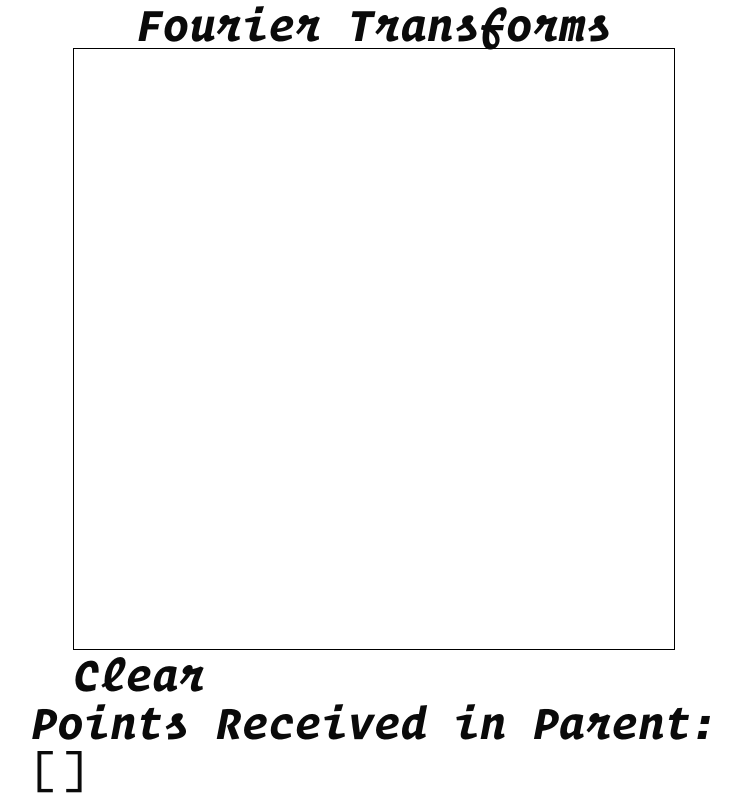
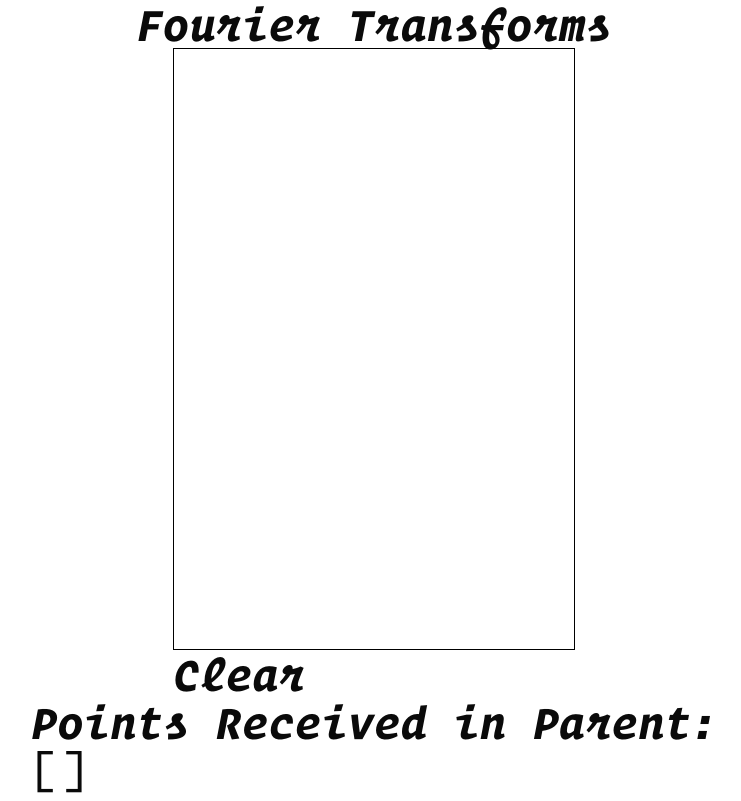
Before and after one commit to 4oeuhtns/fouriertransform, a Next.js app: page / in a window 1280 px wide. Shown: the whole page, without its empty margins (266-1007 px from the left). Built offline with nearby package versions, Linux system fonts and the light colour scheme.

Commit message:
points change

```diff
--- a/app/page.js
+++ b/app/page.js
@@ -67,7 +67,7 @@ export default function Home() {
 <div className="h-screen w-full flex flex-col  items-center text-5xl font-operatorItalic">
 <h1 className="text-5xl font-operatorItalic">Fourier Transforms</h1>
       {/* <div className="w-[600px] h-[600px]"><Epicycle points={points} speed={0.001} width={600} height={600}/></div> */}
-      <div><DrawingCanvas onPointsUpdate={handlePointsUpdate}></DrawingCanvas></div>
+      <div><DrawingCanvas onPointsUpdate={handlePointsUpdate} width={400} height={600}></DrawingCanvas></div>
       <div>
         <h3>Points Received in Parent:</h3>
         <pre>{JSON.stringify(points, null, 2)}</pre>
--- a/components/drawingCanvas.jsx
+++ b/components/drawingCanvas.jsx
@@ -1,7 +1,7 @@
 "use client";
 import { useRef, useState, useEffect  } from 'react';
 
-export default function DrawingCanvas({ onPointsUpdate }){
+export default function DrawingCanvas({ onPointsUpdate, width, height }) {
     const canvasRef = useRef(null);
     const isDrawingRef = useRef(false);
     const [pointsDraw, setPointsDraw] = useState([]); // Stores the list of points to draw
@@ -21,7 +21,7 @@ export default function DrawingCanvas({ onPointsUpdate }){
       const now = Date.now();
       if (now - lastUpdateRef.current >= 100) {
         lastUpdateRef.current = now;
-        setPoints((prevPoints) => [...prevPoints, [offsetX, offsetY]]);
+        setPoints((prevPoints) => [...prevPoints, [offsetX - width/2, -offsetY + (height/2)]]);
       }
       setPointsDraw((prevPoints) => [...prevPoints, [offsetX, offsetY]]);
 
@@ -56,8 +56,8 @@ export default function DrawingCanvas({ onPointsUpdate }){
       <div>
         <canvas
           ref={canvasRef}
-          width="600"
-          height="600"
+          width={width}
+          height={height}
           style={{ border: '1px solid black', cursor: 'crosshair' }}
           onMouseDown={startDrawing}
           onMouseMove={draw}
```
